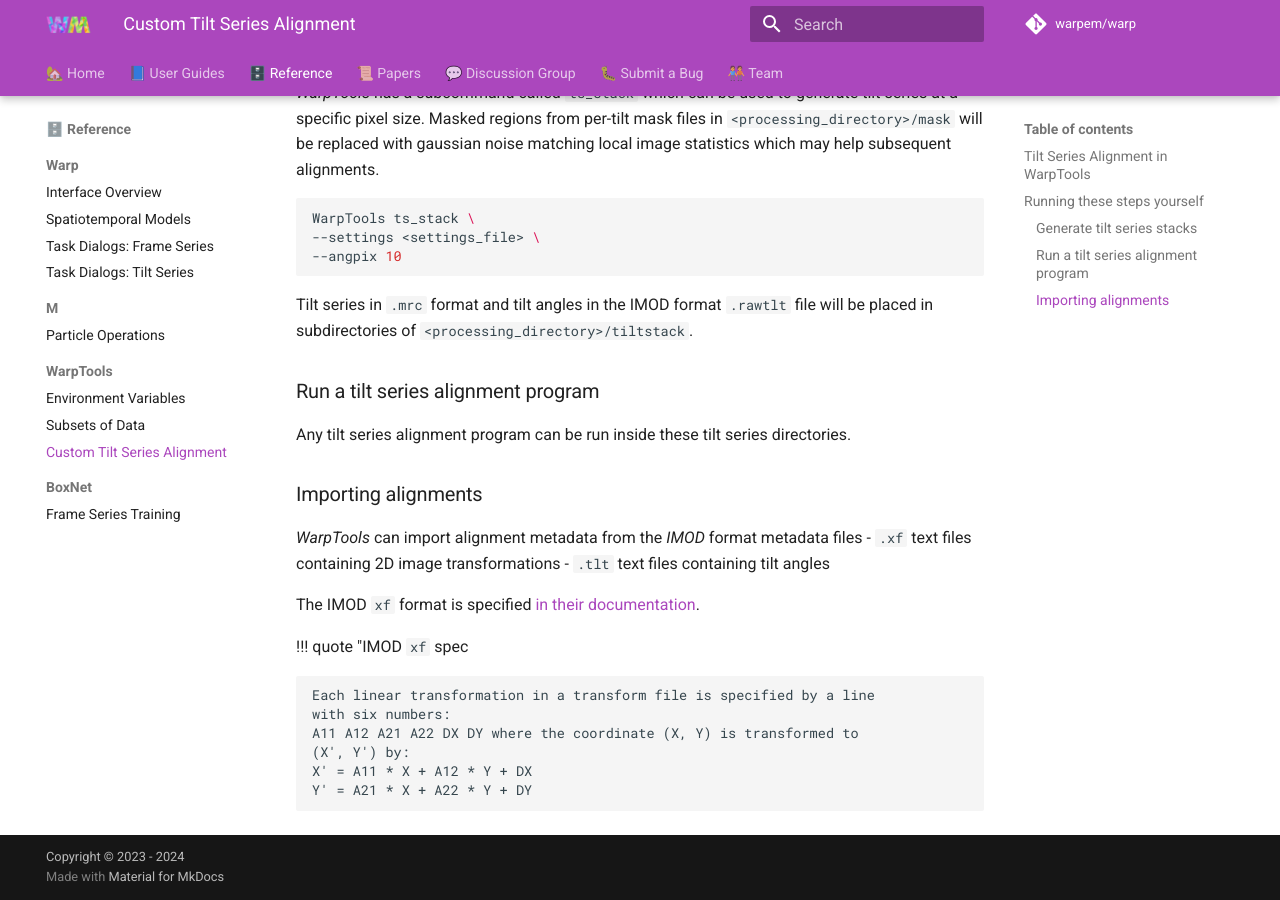
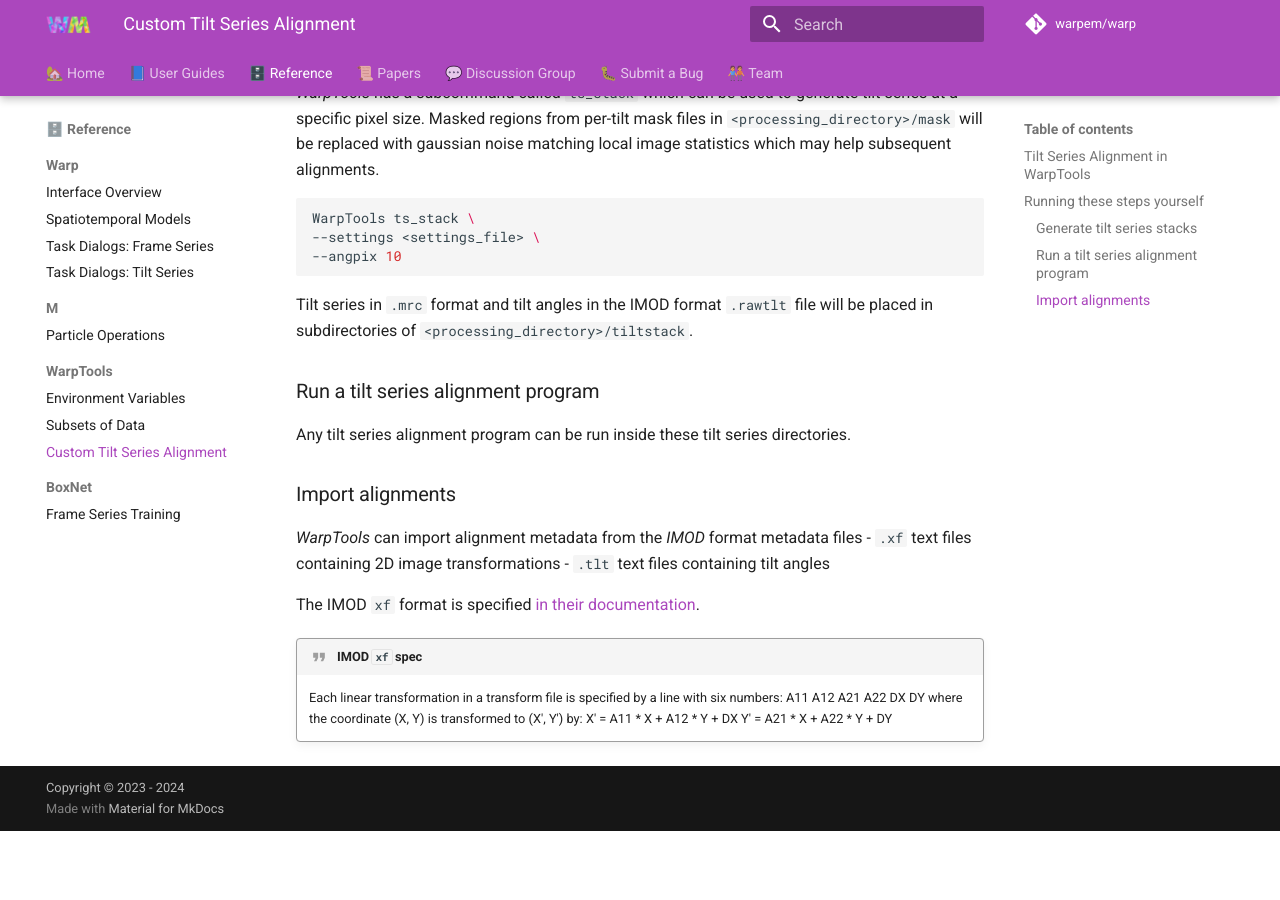
Before and after one commit to warpem/warp, an MkDocs documentation site: the page built from docs/reference/warptools/custom_tilt_series_alignments.md, in a window 1280 px wide and 900 px high, scrolled down 862 px. Built offline with MkDocs 1.6.1 and Material for MkDocs 9.7.7, drawn with Linux system fonts in a browser that asks for light colours; comment, search, counter and statistics services are not loaded; after the commit the page ends 1693 px from its top, so only the background shows below that.

Commit message:
fix formatting and inconsistent verb tense

```diff
--- a/docs/reference/warptools/custom_tilt_series_alignments.md
+++ b/docs/reference/warptools/custom_tilt_series_alignments.md
@@ -46,7 +46,7 @@ Tilt series in `.mrc` format and tilt angles in the IMOD format
 
 Any tilt series alignment program can be run inside these tilt series directories.
 
-### Importing alignments
+### Import alignments
 
 *WarpTools* can import alignment metadata from the *IMOD* format metadata files
 - `.xf` text files containing 2D image transformations
@@ -55,7 +55,7 @@ Any tilt series alignment program can be run inside these tilt series directorie
 The IMOD `xf` format is specified
 [in their documentation](https://bio3d.colorado.edu/imod/doc/man/xfmodel.html#transforming_models).
 
-!!! quote "IMOD `xf` spec
+!!! quote "IMOD `xf` spec"
 
     Each linear transformation in a transform file is specified by a line
     with six numbers:
```
